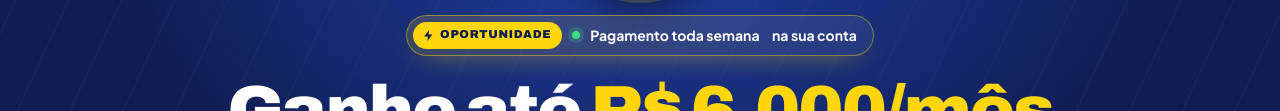
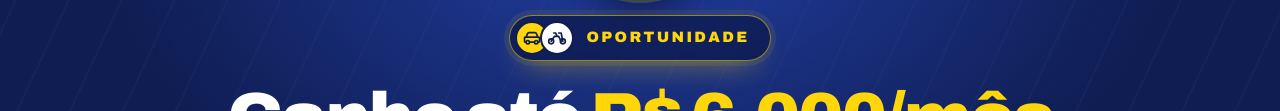
Before and after one commit to abalduinojose-cmd/guia-do-entregador, a plain HTML site: page index.html in a window 1280 px wide. Shown: the part 230-341 px from the top of the page. Drawn offline with Linux system fonts and the light colour scheme.

Commit message:
Selo Oportunidade com ícones de carro e moto
Co-Authored-By: Claude Opus 5.5 <noreply@anthropic.com>

```diff
--- a/index.html
+++ b/index.html
@@ -77,10 +77,12 @@ section{padding:96px 0;position:relative}
   repeating-linear-gradient(115deg,transparent 0 46px,rgba(255,255,255,.022) 46px 48px)}
 .hero-in{display:flex;flex-direction:column;align-items:center;max-width:880px}
 .logo{width:148px;height:148px;border-radius:50%;margin-bottom:18px;box-shadow:0 0 0 6px rgba(255,214,10,.18),0 24px 40px -14px rgba(0,0,0,.6)}
-.pill{display:inline-flex;align-items:center;gap:10px;background:linear-gradient(90deg,rgba(255,214,10,.16),rgba(255,255,255,.06));border:1px solid rgba(255,214,10,.45);padding:6px 16px 6px 6px;border-radius:99px;font-size:14px;font-weight:700;margin-bottom:20px;white-space:nowrap;box-shadow:0 10px 26px -14px rgba(255,214,10,.6)}
-.pill em{font-style:normal;display:inline-flex;align-items:center;gap:5px;background:var(--y);color:var(--navy);font:900 11.5px/1 var(--display);padding:7px 11px 7px 9px;border-radius:99px;letter-spacing:.06em}
-.pill em svg{width:13px;height:13px}
-.pill .dot{width:8px;height:8px;border-radius:50%;background:#3DDC84;box-shadow:0 0 0 4px rgba(61,220,132,.2);flex:none}
+.pill{display:inline-flex;align-items:center;gap:12px;background:rgba(9,18,56,.55);border:1.5px solid rgba(255,214,10,.55);padding:5px 20px 5px 5px;border-radius:99px;margin-bottom:22px;white-space:nowrap;box-shadow:0 0 0 5px rgba(255,214,10,.08),0 14px 30px -16px rgba(255,214,10,.7)}
+.pill .ics{display:flex}
+.pill .ic{width:34px;height:34px;border-radius:50%;background:var(--y);color:var(--navy);display:grid;place-items:center;border:2px solid var(--navy);flex:none}
+.pill .ic+.ic{margin-left:-9px;background:#fff}
+.pill .ic svg{width:20px;height:20px}
+.pill em{font-style:normal;font:900 15px/1 var(--display);letter-spacing:.16em;color:var(--y)}
 .hero h1{font:900 clamp(36px,5.6vw,68px)/1 var(--display);letter-spacing:-.03em;text-wrap:balance;margin-bottom:20px}
 .hero h1 .money{color:var(--y);white-space:nowrap;display:inline-block;position:relative}
 .hero h1 .money::after{content:"";position:absolute;left:0;right:0;bottom:-.06em;height:.09em;border-radius:99px;background:var(--y);opacity:.5}
@@ -421,8 +423,6 @@ footer b{color:#fff;font-family:var(--display)}
   .cta-hero{padding:12px 12px 12px 22px;justify-content:space-between}
   .cta-hero b{font-size:16.5px}
   .cta-hero{gap:12px}
-  .pill{font-size:13px;padding:5px 14px 5px 5px;gap:8px}
-  .pill em{font-size:10.5px;padding:7px 9px 7px 8px}
   .price{text-align:center}
   .cta{font-size:16px}
   .errs{grid-template-columns:1fr}
@@ -436,7 +436,6 @@ footer b{color:#fff;font-family:var(--display)}
   .kit-main ul{grid-template-columns:1fr}
   .kit-main .cv{width:190px}
 }
-@media (max-width:400px){.pill .xl{display:none}}
 @media (min-width:981px){.mbar{display:none}}
 @media (prefers-reduced-motion:reduce){*{scroll-behavior:auto!important}.cta::after{display:none}}
 </style>
@@ -471,7 +470,7 @@ footer b{color:#fff;font-family:var(--display)}
 <header class="hero">
   <div class="wrap hero-in">
     <img class="logo" data-rv="pop" data-k="logo" alt="Guia do Entregador do Mercado Livre" width="480" height="480" fetchpriority="high">
-    <span class="pill" data-rv><em><svg><use href="#bolt"/></svg>OPORTUNIDADE</em><span class="dot" aria-hidden="true"></span>Pagamento toda semana<span class="xl">&nbsp;na sua conta</span></span>
+    <span class="pill" data-rv><span class="ics" aria-hidden="true"><span class="ic"><svg><use href="#car"/></svg></span><span class="ic"><svg><use href="#moto"/></svg></span></span><em>OPORTUNIDADE</em></span>
     <h1 data-rv>Ganhe até <span class="money">R$ 6.000/mês</span> fazendo entregas para o Mercado Livre<sup>*</sup></h1>
     <p class="sub" data-rv>Com o <b>Guia do Entregador</b> e o <mark>Checklist de Saída pronto</mark>, você se cadastra sem erro, é aprovado e faz a sua primeira rota com lucro, <b>de carro ou de moto</b>.</p>
     <div class="buy" data-rv>
```
Also changed, not shown: src.html (+7 -8 lines).
